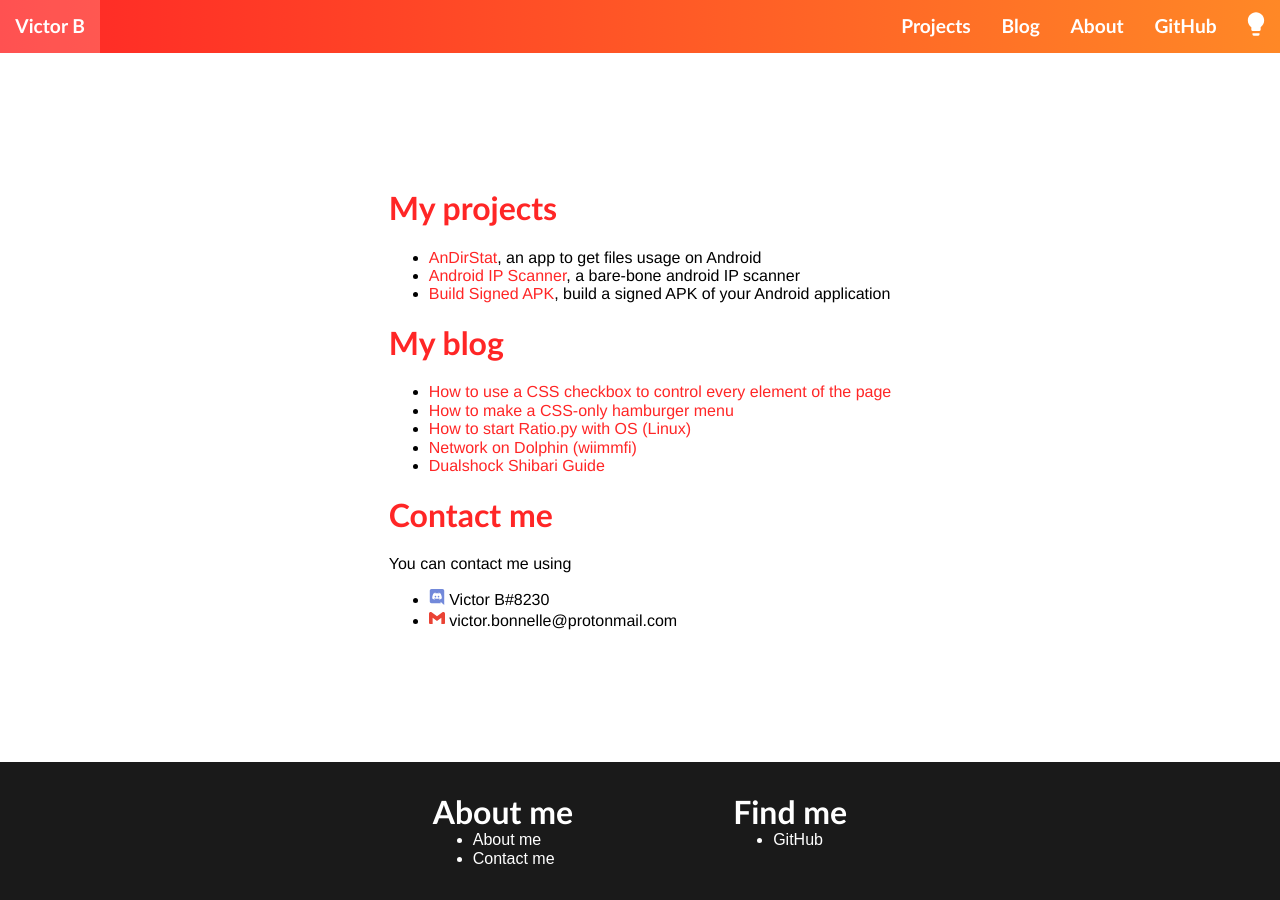
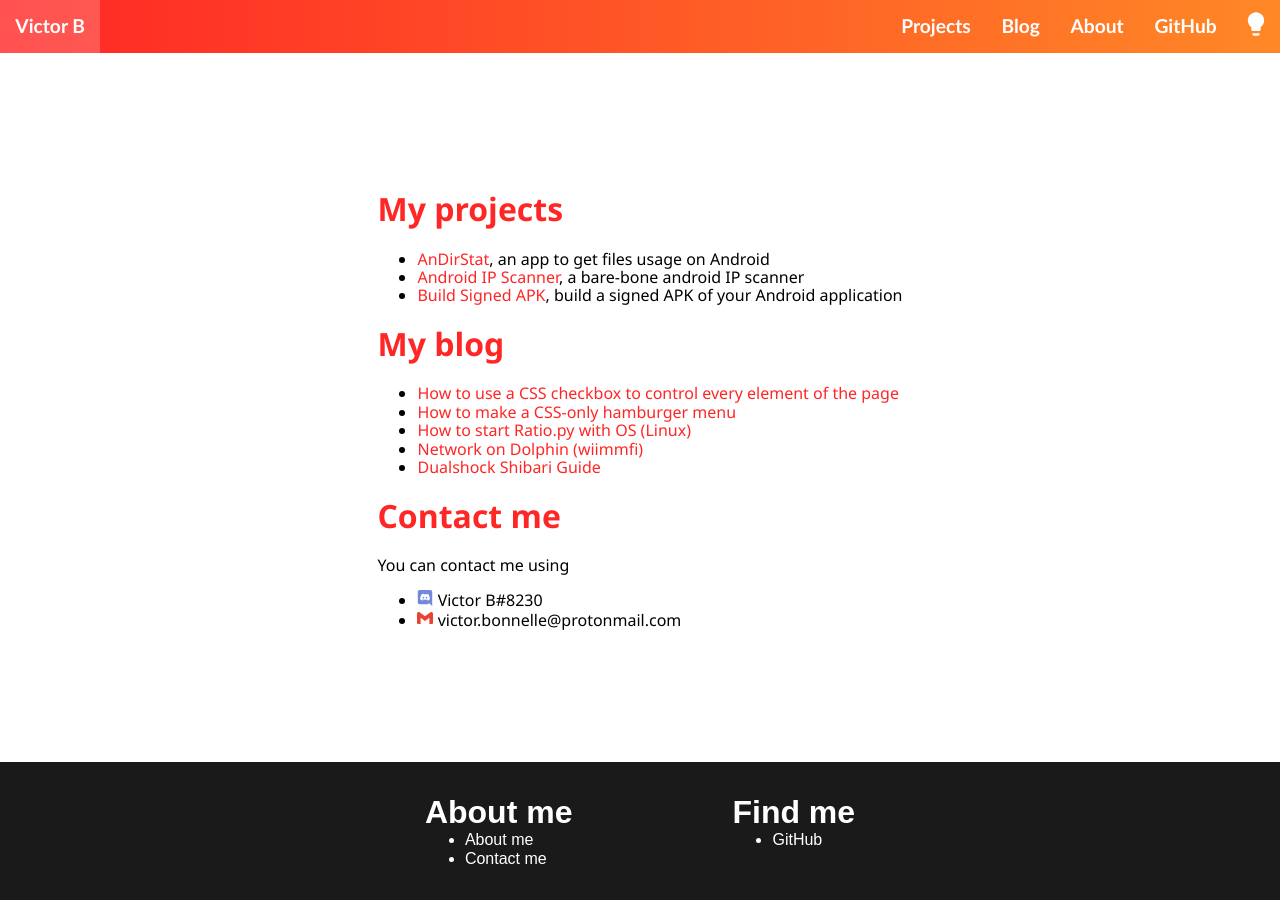
Before and after one commit to victorbnl/victorbnl.github.io, a Jekyll site: the page built from pages/index.html, in a window 1280 px wide. Built offline with Jekyll 4.4.1, drawn with Linux system fonts in a browser that asks for light colours.

Commit message:
Change font

```diff
--- a/_sass/body/style.sass
+++ b/_sass/body/style.sass
@@ -1,5 +1,5 @@
 body
-    font-family: "Helvetica", sans-serif
+    font-family: Segoe UI, Helvetica, sans-serif
 
     h1, h2, h3, h4, h5, h6
-        font-family: "Trebuchet MS", "Helvetica", sans-serif
+        font-family: Trebuchet MS, inherit, sans-serif
```
